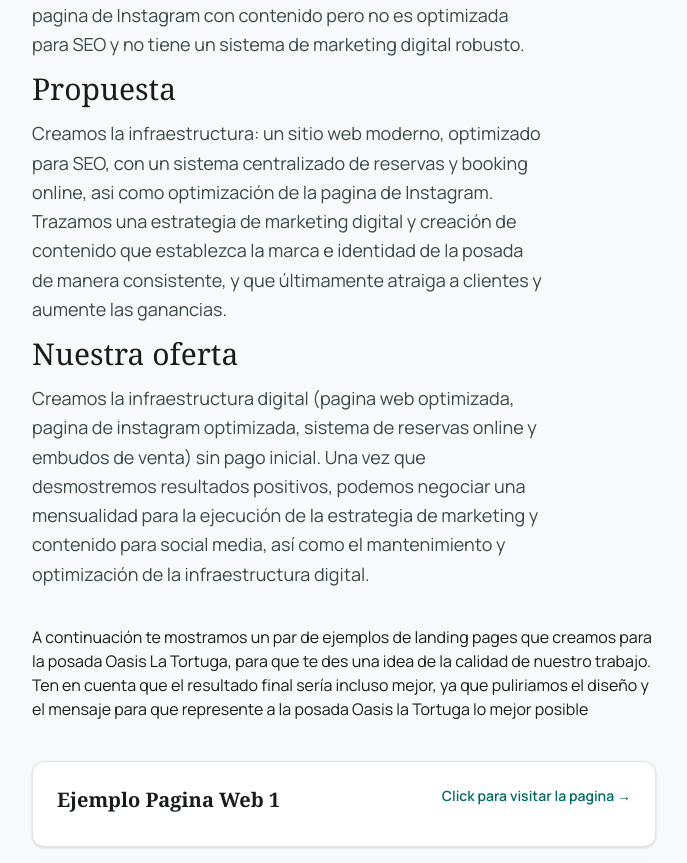
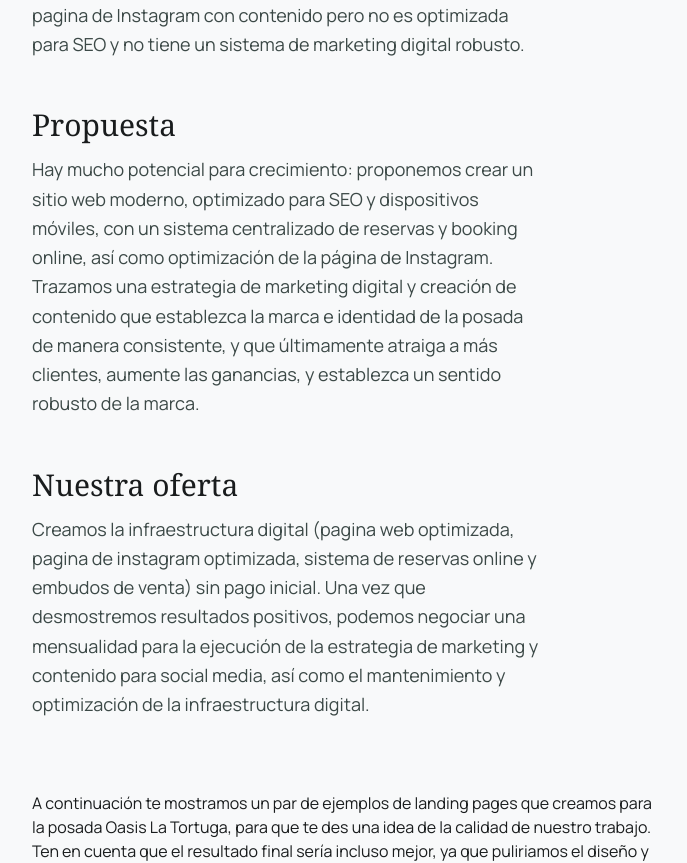
Before and after one commit to rafuka/oasis-la-tortuga-ejemplos, a Next.js app: page / in a window 1280 px wide. Shown: the part 471-1334 px from the top of the page, without its empty margins (296-983 px from the left). Built offline with nearby package versions, Linux system fonts and the light colour scheme.

Commit message:
minor fixes

```diff
--- a/app/page.tsx
+++ b/app/page.tsx
@@ -33,15 +33,15 @@ export default function Home() {
             Propuesta para infraestructura digital y estrategia de ventas para la posada Oasis La Tortuga
           </h1>
           <h2 className="text-3xl [font-family:var(--font-noto-serif)]">Situaci&oacute;n actual</h2>
-          <p className="max-w-lg text-lg leading-relaxed text-[#3c4947]">
+          <p className="max-w-lg text-lg leading-relaxed text-[#3c4947] mb-12">
             La posada Oasis La Tortuga no tiene una infraestructura digital robusta. El sitio web esta desactualizado, no tiene un sistema centralizado de reservas y booking online. Tiene una pagina de Instagram con contenido pero no es optimizada para SEO y no tiene un sistema de marketing digital robusto.
           </p>
           <h2 className="text-3xl [font-family:var(--font-noto-serif)]">Propuesta</h2>
-          <p className="max-w-lg text-lg leading-relaxed text-[#3c4947]">
-            Creamos la infraestructura: un sitio web moderno, optimizado para SEO, con un sistema centralizado de reservas y booking online, asi como optimizaci&oacute;n de la pagina de Instagram. Trazamos una estrategia de marketing digital y creaci&oacute;n de contenido que establezca la marca e identidad de la posada de manera consistente, y que &uacute;ltimamente atraiga a clientes y aumente las ganancias.
+          <p className="max-w-lg text-lg leading-relaxed text-[#3c4947] mb-12">
+            Hay mucho potencial para crecimiento: proponemos crear un sitio web moderno, optimizado para SEO y dispositivos m&oacute;viles, con un sistema centralizado de reservas y booking online, as&iacute; como optimizaci&oacute;n de la p&aacute;gina de Instagram. Trazamos una estrategia de marketing digital y creaci&oacute;n de contenido que establezca la marca e identidad de la posada de manera consistente, y que &uacute;ltimamente atraiga a m&aacute;s clientes, aumente las ganancias, y establezca un sentido robusto de la marca.
           </p>
           <h2 className="text-3xl [font-family:var(--font-noto-serif)]">Nuestra oferta</h2>
-          <p className="max-w-lg text-lg leading-relaxed text-[#3c4947]">
+          <p className="max-w-lg text-lg leading-relaxed text-[#3c4947] mb-12">
             Creamos la infraestructura digital (pagina web optimizada, pagina de instagram optimizada, sistema de reservas online y embudos de venta) sin pago inicial. Una vez que desmostremos resultados positivos, podemos negociar una mensualidad para la ejecuci&oacute;n de la estrategia de marketing y contenido para social media, as&iacute; como el mantenimiento y optimizaci&oacute;n de la infraestructura digital.
           </p>
           <br/>
```
